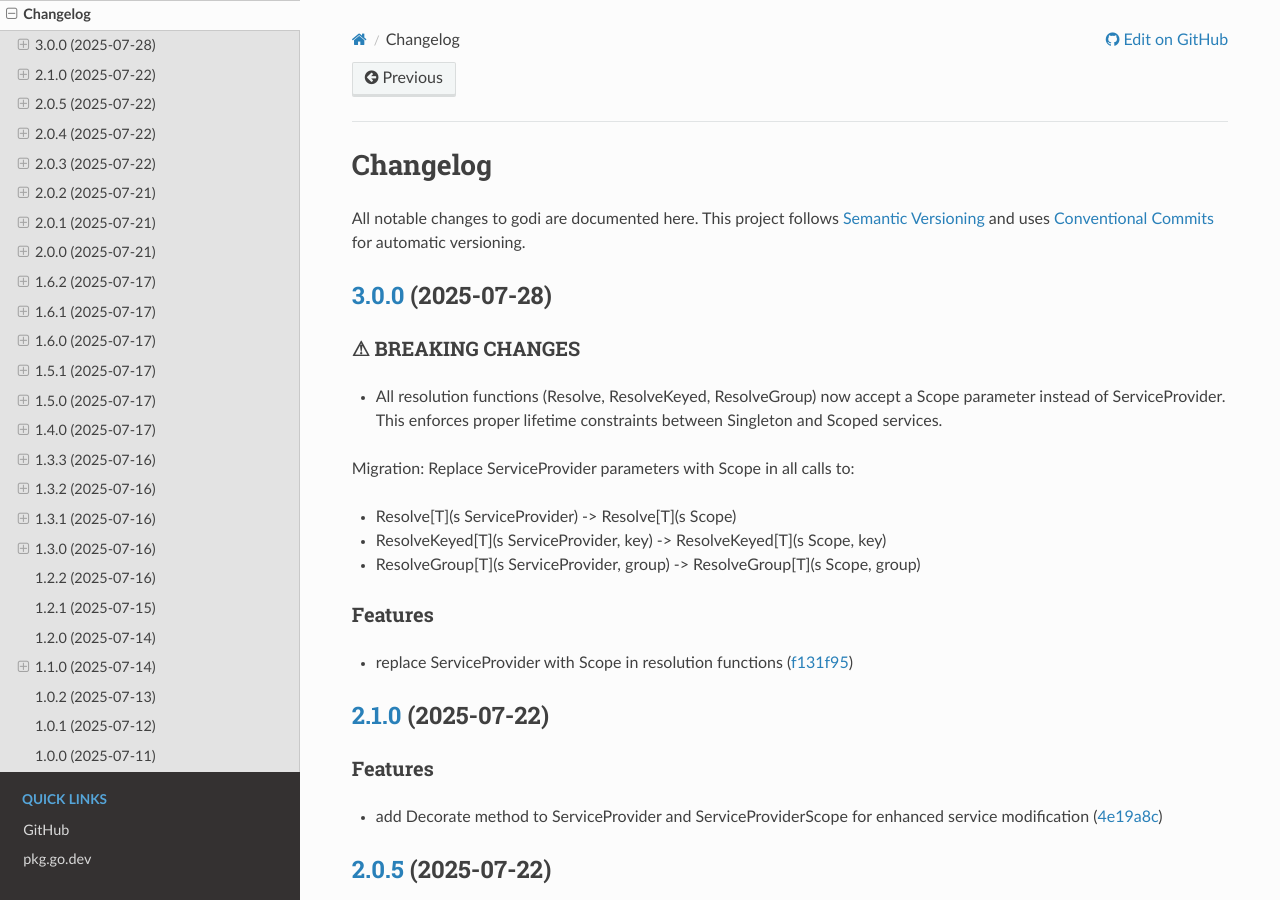
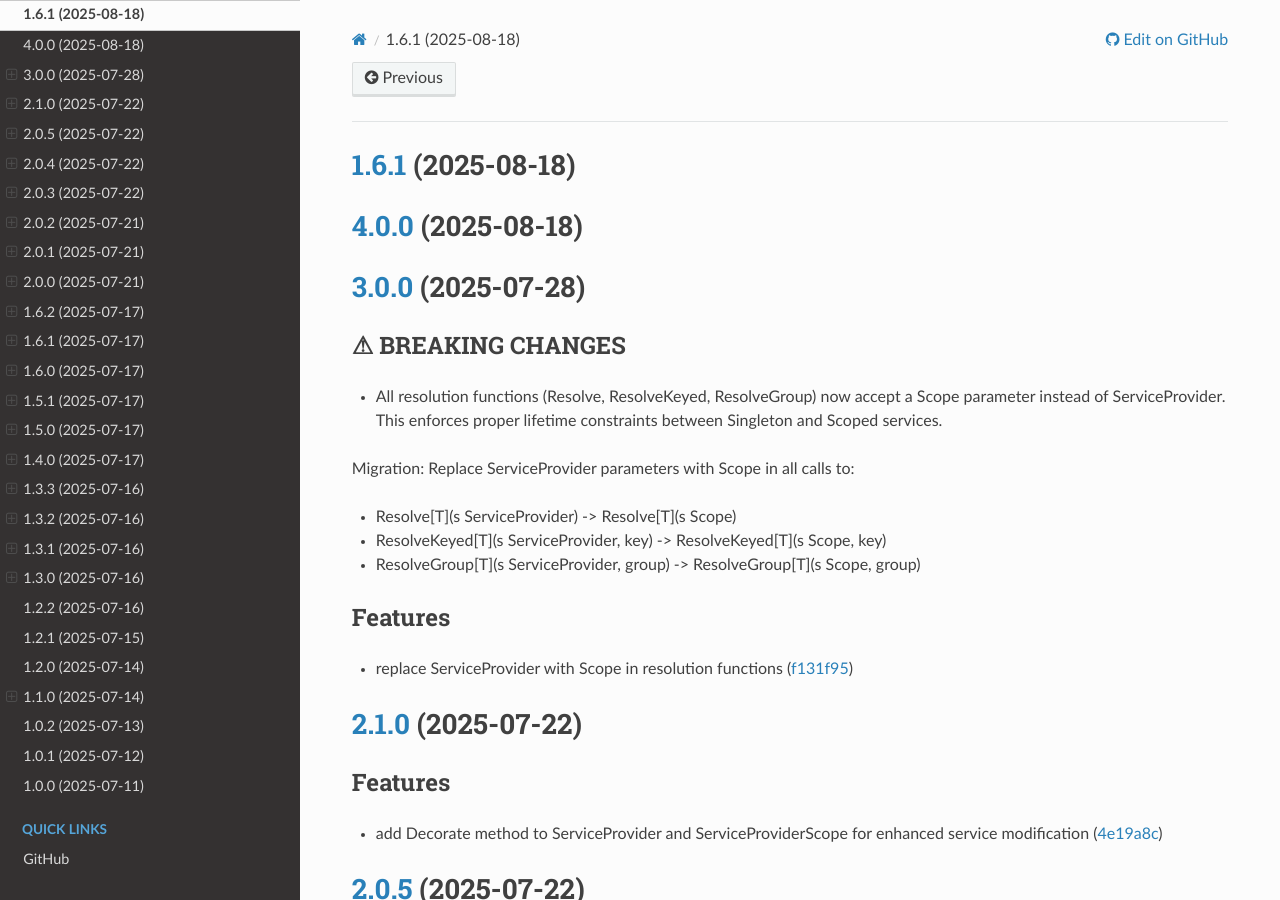
Before and after one commit to junioryono/godi, a Sphinx documentation site: the page built from docs/reference/changelog.md, in a window 1280 px wide and 900 px high. Built offline with Sphinx 7.4.7 and the Read the Docs theme 3.1.0, drawn with Linux system fonts in a browser that asks for light colours.

Commit message:
chore(release): {tag} [skip ci] - Update changelog - Bump version [skip ci]

```diff
--- a/docs/reference/changelog.md
+++ b/docs/reference/changelog.md
@@ -1,6 +1,6 @@
-# Changelog
+## [1.6.1](https://github.com/junioryono/godi/compare/v4.0.0...v1.6.1) (2025-08-18)
 
-All notable changes to godi are documented here. This project follows [Semantic Versioning](https://semver.org/) and uses [Conventional Commits](https://www.conventionalcommits.org/) for automatic versioning.
+## [4.0.0](https://github.com/junioryono/godi/compare/v3.0.1...v4.0.0) (2025-08-18)
 
 ## [3.0.0](https://github.com/junioryono/godi/compare/v2.1.0...v3.0.0) (2025-07-28)
 
--- a/version.json
+++ b/version.json
@@ -1,3 +1,3 @@
 {
-  "version": "1.6.0"
+  "version": "1.6.1"
 }
```
